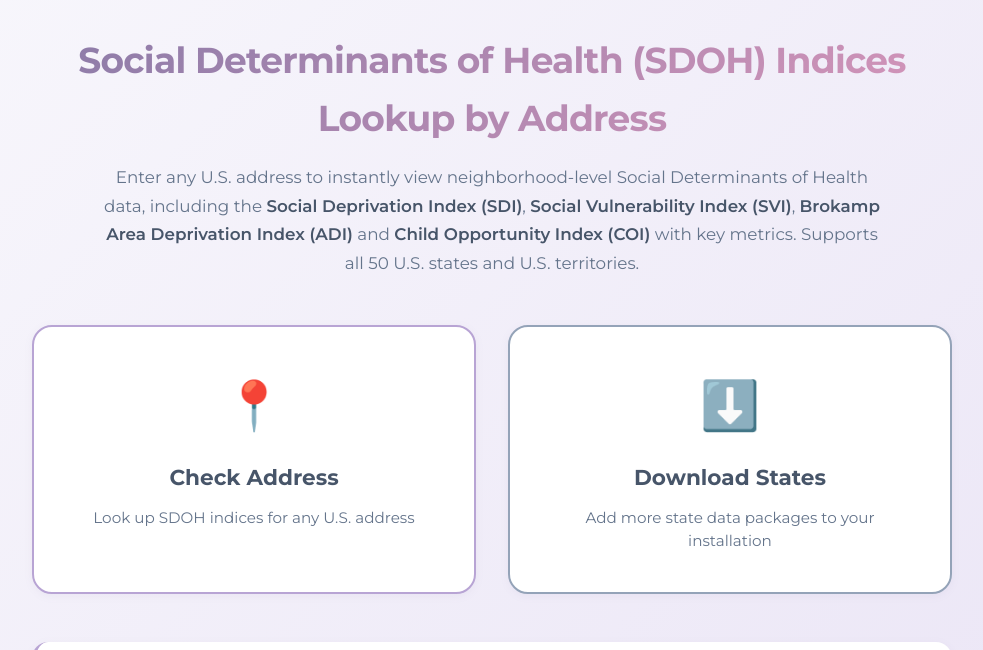
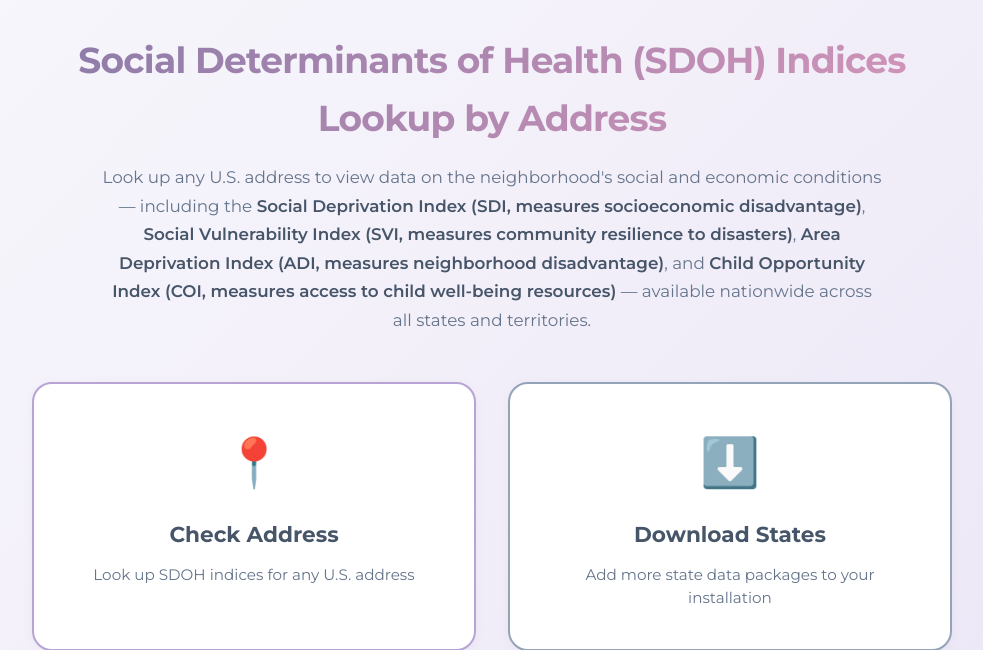
Before and after one commit to emgoatee/OfflineGeoSDOH, a Flask app: page / in a window 1280 px wide. Shown: the top 650 px of the page, without its empty margins (148-1131 px from the left). Run offline with Flask 3, Linux system fonts and the light colour scheme; parts of the project's set-up code (start-up, migrations or seed data) failed here and were passed over.

Commit message:
Update subtitle with detailed index descriptions
Add explanatory descriptions for each health index:
- SDI: measures socioeconomic disadvantage
- SVI: measures community resilience to disasters
- ADI: measures neighborhood disadvantage
- COI: measures access to child well-being resources

More informative for users to understand what each index represents.

🤖 Generated with [Claude Code](https://claude.com/claude-code)

Co-Authored-By: Claude <noreply@anthropic.com>

```diff
--- a/templates/welcome.html
+++ b/templates/welcome.html
@@ -373,12 +373,11 @@
         <header class="header">
             <h1 class="title">Social Determinants of Health (SDOH) Indices Lookup by Address</h1>
             <p class="subtitle">
-                Enter any U.S. address to instantly view neighborhood-level Social Determinants of Health data, including the
-                <strong>Social Deprivation Index (SDI)</strong>,
-                <strong>Social Vulnerability Index (SVI)</strong>,
-                <strong>Brokamp Area Deprivation Index (ADI)</strong> and
-                <strong>Child Opportunity Index (COI)</strong> with key metrics.
-                Supports all 50 U.S. states and U.S. territories.
+                Look up any U.S. address to view data on the neighborhood's social and economic conditions — including the
+                <strong>Social Deprivation Index (SDI, measures socioeconomic disadvantage)</strong>,
+                <strong>Social Vulnerability Index (SVI, measures community resilience to disasters)</strong>,
+                <strong>Area Deprivation Index (ADI, measures neighborhood disadvantage)</strong>, and
+                <strong>Child Opportunity Index (COI, measures access to child well-being resources)</strong> — available nationwide across all states and territories.
             </p>
         </header>
 
```
